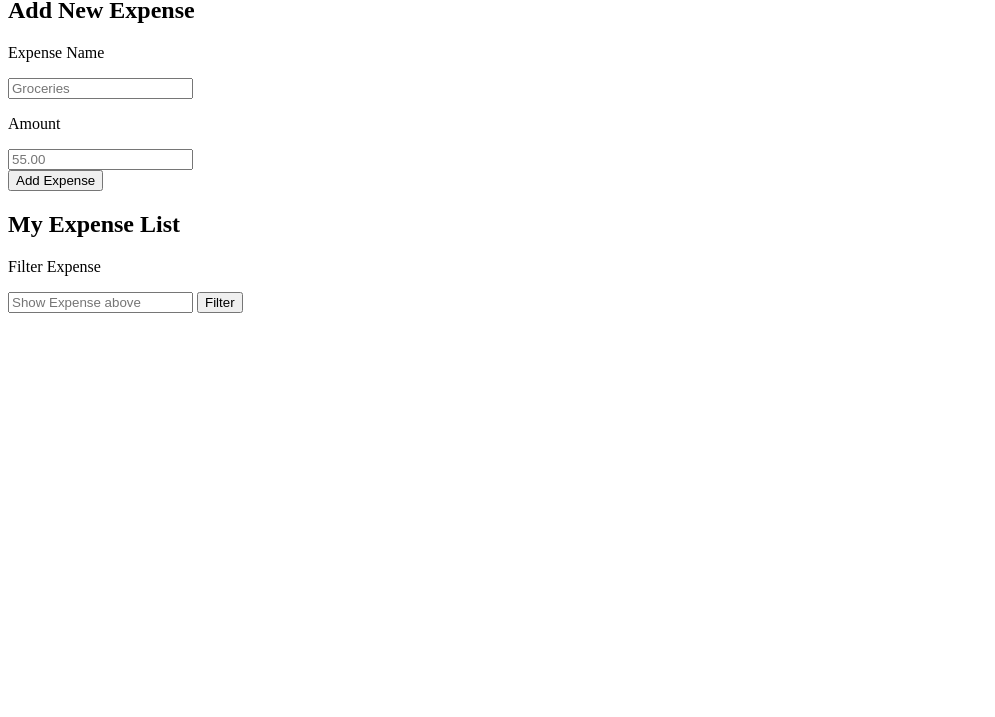
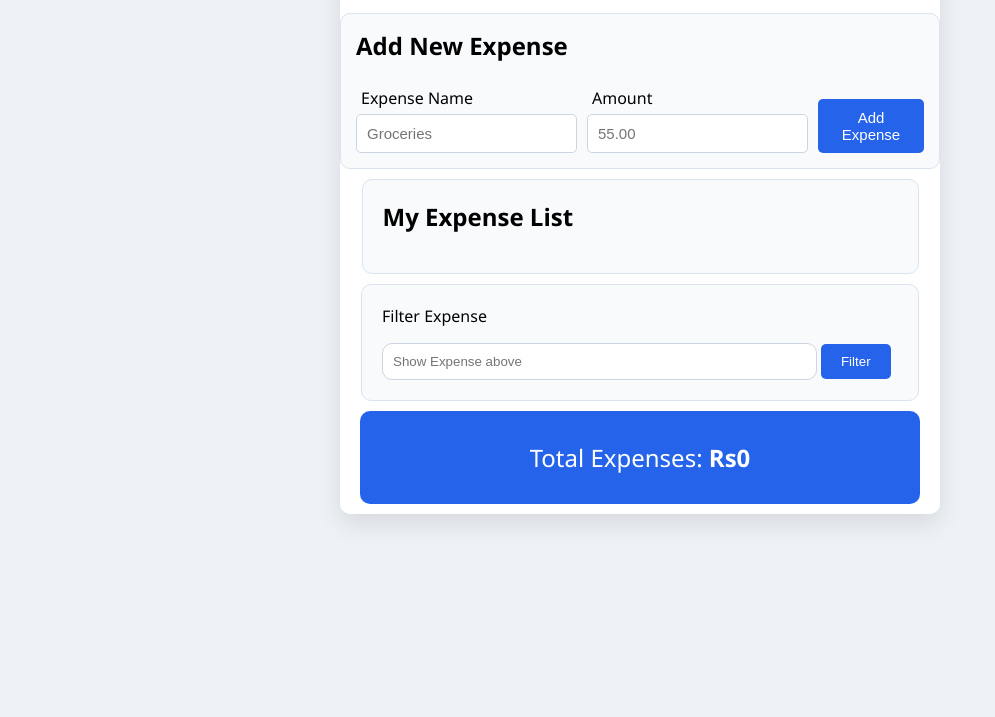
Before and after one commit to burhanUdDin-gif/Expense_Tracker, a plain HTML site: page index.html in a window 1280 px wide. Shown: the part 83-800 px from the top of the page, without its empty margins (0-995 px from the left). Drawn offline with Linux system fonts and the light colour scheme.

Commit message:
making some correction

```diff
--- a/index.html
+++ b/index.html
@@ -4,7 +4,7 @@
     <meta charset="UTF-8">
     <meta name="viewport" content="width=device-width, initial-scale=1.0">
     <title>Expense-Tracker</title>
-    <link rel="stylesheet" href="Expense-Tracker.css">
+    <link rel="stylesheet" href="style.css">
 </head>
 <body>
     <div class="container">
@@ -45,6 +45,6 @@
             <h2 class="js-total-price"></h2>
         </div>
     </div>
-    <script src="Expense-Tracker.js"></script>
+    <script src="script.js"></script>
 </body>
 </html>
```
